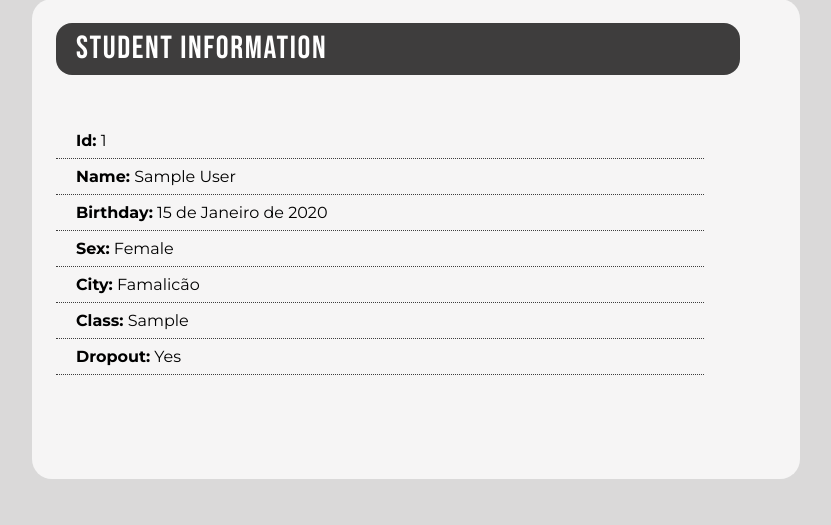
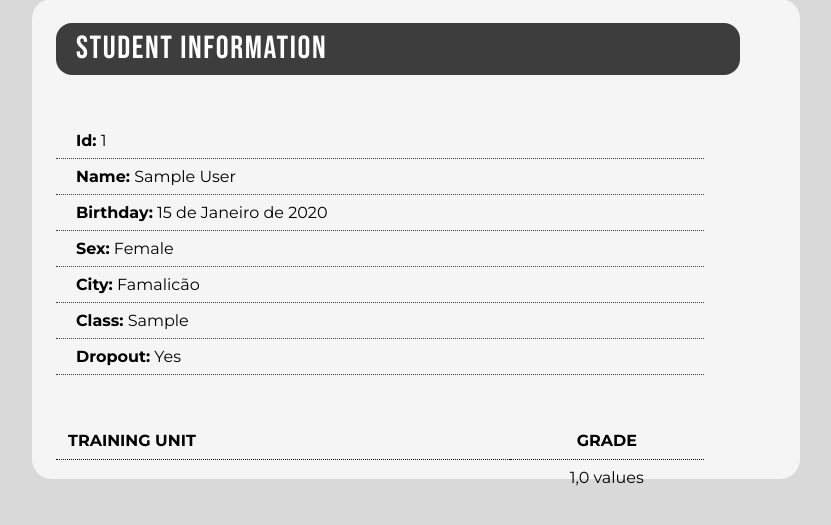
Before and after one commit to maviam/appofficecourse, a Django app: page /student/1/ in a window 1280 px wide. Shown: the part 185-710 px from the top of the page, without its empty margins (224-1055 px from the left). Run offline with Django 5.2, Linux system fonts and the light colour scheme; tables that the repository leaves empty hold one stand-in row (values such as "Sample post").

Commit message:
Show grades of student

```diff
--- a/base_static/global/css/style.css
+++ b/base_static/global/css/style.css
@@ -154,3 +154,11 @@
 
 .student-information { margin-top: 3rem; }
 .student-information p { width: 90%; padding: 0.50rem 1.25rem; border-bottom: 1px dotted rgba(0,0,0,.75); }
+
+/* ====================================================== STUDENTS INFORMATION ================================================== */
+
+.student-grades-table { width: 90%; padding: 0 1.5rem; border-collapse: collapse; }
+.student-grades-table-header { font-weight: 600; text-transform: uppercase; border-bottom: 1px dotted rgba(0,0,0,.75);}
+.sgt { height: 2.25rem; }
+.sgt-left { width: 70%; text-align: left; padding-left: 0.75rem; }
+.sgt-right { width: 30%; text-align: center;}
--- a/course/models.py
+++ b/course/models.py
@@ -11,7 +11,7 @@
     active = models.BooleanField(default=True)
 
     def __str__(self):
-        return f'{self.code} - { self.subject}'
+        return f'{self.code}- { self.subject}'
 
 class Class(models.Model):
     class Meta:
@@ -56,3 +56,6 @@
     training_unit = models.ForeignKey(TrainingUnit, on_delete=models.SET_NULL, null=True)
     grade = models.FloatField()
     released_date = models.DateTimeField(default=timezone.now)
+
+    def __str__(self):
+        return f'{self.student} - {self.training_unit} ({self.grade})'
--- a/course/templates/course/student/student.html
+++ b/course/templates/course/student/student.html
@@ -19,5 +19,25 @@
                 {% endif %}
             </p>
         </div>
+        {% if grades %}
+        <div class="student-information">
+            <table class="student-grades-table">
+                <thead>
+                    <tr class="student-grades-table-header sgt">
+                        <th class="sgt-left">Training Unit</th>
+                        <th class="sgt-right">Grade</th>
+                    </tr>
+                </thead>
+                <tbody>
+                    {% for grade in grades %}
+                        <tr class="sgt">
+                            <td class="sgt-left">{{ grade.training_unit}}</td>
+                            <td class="sgt-right">{{ grade.grade }} values</thead>
+                        </tr>
+                    {% endfor %}
+                </tbody>
+            </table>
+        </div>
+        {% endif %}
     </main>
 {% endblock content %}
--- a/course/views/student_views.py
+++ b/course/views/student_views.py
@@ -1,5 +1,5 @@
 from django.shortcuts import render, get_object_or_404, redirect
-from course.models import Student
+from course.models import Student, Grade
 from forms import StudentForm
 from django.core.paginator import Paginator
 
@@ -23,9 +23,11 @@
 
 def student_information(request, student_id):
     student = Student.objects.get(pk=student_id)
+    grades = Grade.objects.filter(student=student_id).order_by('grade')
     context = {
         'page_title': 'List of students',
         'student': student,
+        'grades': grades,
         'header': True
     }
     return render(
```
